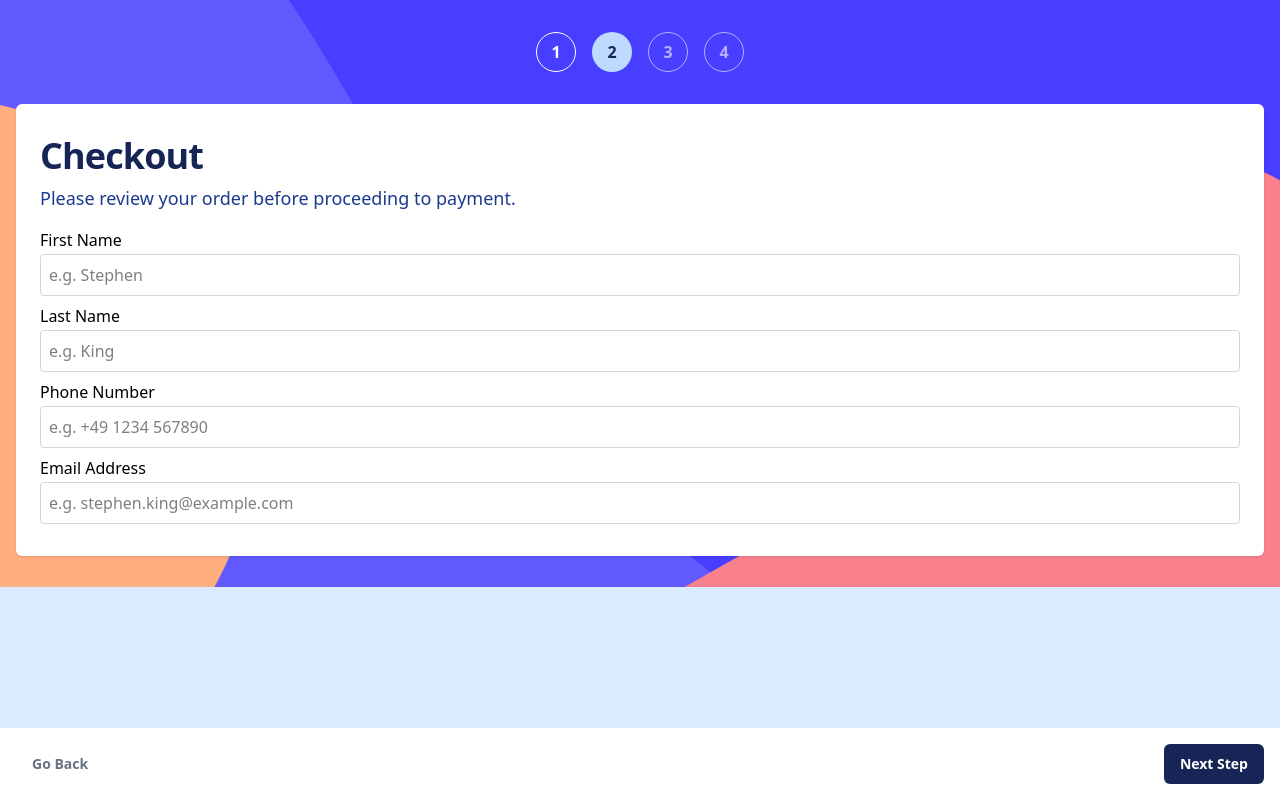
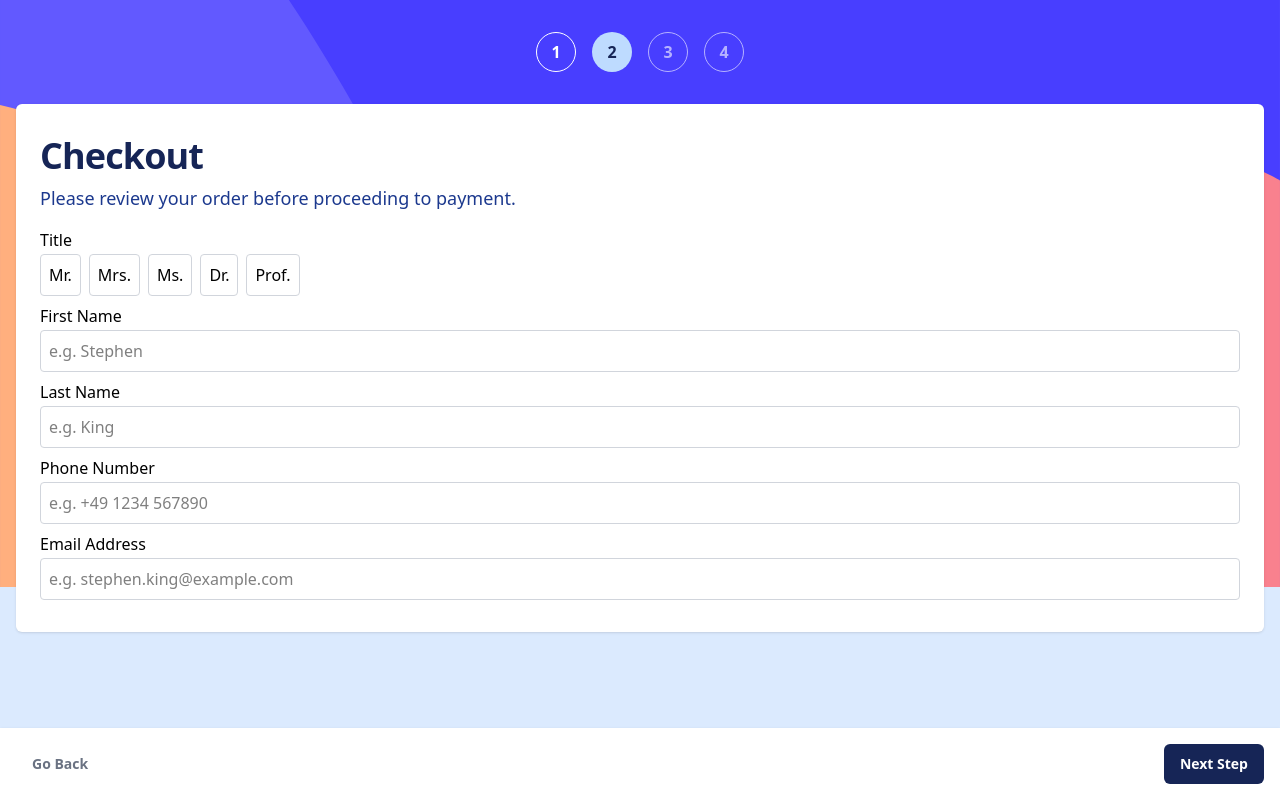
Before and after one commit to Derfan/unified-checkout-system, a Next.js app in the folder apps/web/: page /checkout in a window 1280 px wide. Built offline with nearby package versions, Linux system fonts and the light colour scheme.

Commit message:
feat(web): radio group component

```diff
--- a/apps/web/app/checkout/page.tsx
+++ b/apps/web/app/checkout/page.tsx
@@ -1,8 +1,10 @@
+import { PersonaTitles } from '@repo/schema';
+
 import { Stepper } from './_components/Stepper';
 import { StepNavigation } from './_components/StepNavigation';
 
 import { Surface, Heading, Text } from '../../components/ui';
-import { FormField, Input, PhoneInput } from '../../components/forms';
+import { FormField, RadioGroup, Input, PhoneInput } from '../../components/forms';
 
 export default function CheckoutPage() {
   return (
@@ -15,19 +17,31 @@ export default function CheckoutPage() {
 
           <Text className="mt-2">Please review your order before proceeding to payment.</Text>
 
-          <FormField id="firstName" label="First Name" className="mt-4">
+          <FormField id="title" name="title" label="Title" className="mt-4">
+            <RadioGroup
+              options={[
+                { label: 'Mr.', value: PersonaTitles.Mr },
+                { label: 'Mrs.', value: PersonaTitles.Mrs },
+                { label: 'Ms.', value: PersonaTitles.Ms },
+                { label: 'Dr.', value: PersonaTitles.Dr },
+                { label: 'Prof.', value: PersonaTitles.Prof },
+              ]}
+            />
+          </FormField>
+
+          <FormField id="firstName" name="firstName" label="First Name" className="mt-2">
             <Input placeholder="e.g. Stephen" />
           </FormField>
 
-          <FormField id="lastName" label="Last Name" className="mt-2">
+          <FormField id="lastName" name="lastName" label="Last Name" className="mt-2">
             <Input placeholder="e.g. King" />
           </FormField>
 
-          <FormField id="phoneNumber" label="Phone Number" className="mt-2">
+          <FormField id="phoneNumber" name="phoneNumber" label="Phone Number" className="mt-2">
             <PhoneInput placeholder="e.g. +49 1234 567890" />
           </FormField>
 
-          <FormField id="email" label="Email Address" className="mt-2">
+          <FormField id="email" name="email" label="Email Address" className="mt-2">
             <Input type="email" inputMode="email" placeholder="e.g. stephen.king@example.com" />
           </FormField>
         </Surface>
--- a/apps/web/components/forms/form-field/FormField.tsx
+++ b/apps/web/components/forms/form-field/FormField.tsx
@@ -3,13 +3,14 @@ import React from 'react';
 import { ErrorMessage } from './ErrorMessage';
 import { Label } from './Label';
 
-import type { InputProps } from '../Input';
+import type { InputProps } from '../input';
 import { cn } from '../../../styles/utils';
 
 export interface FormFieldProps {
   label: string;
   children: React.ReactElement<InputProps>;
   id?: string;
+  name?: string;
   errorMessage?: string;
   className?: string;
 }
@@ -23,13 +24,21 @@ export interface FormFieldProps {
  * @param className - Additional class names for styling.
  * @returns A styled form field element.
  */
-export const FormField = ({ id, errorMessage, children, label, className }: FormFieldProps) => {
+export const FormField = ({
+  id,
+  name,
+  errorMessage,
+  children,
+  label,
+  className,
+}: FormFieldProps) => {
   return (
     <div className={cn('flex flex-col gap-y-0.5', className)}>
       <Label htmlFor={id}>{label}</Label>
 
       {React.cloneElement(children, {
         id,
+        name,
         error: !!errorMessage,
       })}
 
--- a/apps/web/components/forms/index.ts
+++ b/apps/web/components/forms/index.ts
@@ -1,4 +1,5 @@
 export * from './form-field';
 export * from './input';
+export * from './radio-group';
 
 export * from './phone-input';
--- a/apps/web/components/forms/phone-input/PhoneInput.tsx
+++ b/apps/web/components/forms/phone-input/PhoneInput.tsx
@@ -5,6 +5,9 @@ import React from 'react';
 import { Input, type InputProps } from '../input';
 import { formatDynamicPhone } from './utils';
 
+/**
+ * PhoneInput component that formats phone numbers dynamically as the user types.
+ */
 export const PhoneInput = React.forwardRef<HTMLInputElement, InputProps>((props, ref) => {
   const handleChange = (event: React.ChangeEvent<HTMLInputElement>) => {
     const input = event.target.value;
--- /dev/null
+++ b/apps/web/components/forms/radio-group/RadioButton.tsx
@@ -0,0 +1,41 @@
+import React from 'react';
+import { cva, type VariantProps } from 'class-variance-authority';
+
+import { cn } from '../../../styles/utils';
+
+export interface RadioButtonProps
+  extends React.LabelHTMLAttributes<HTMLLabelElement>, VariantProps<typeof radioButtonVariants> {
+  label: string;
+  value: string;
+}
+
+/**
+ * RadioButton component that represents a single radio button.
+ */
+export const RadioButton = React.forwardRef<HTMLLabelElement, RadioButtonProps>(
+  ({ id, label, value, state, className }, ref) => {
+    return (
+      <label ref={ref} id={id} className={cn(radioButtonVariants({ state, className }))}>
+        <input type="radio" name="radio-group" className="sr-only" value={value} />
+
+        <span>{label}</span>
+      </label>
+    );
+  },
+);
+
+RadioButton.displayName = 'RadioButton';
+
+const radioButtonVariants = cva('border p-2 rounded transition-colors', {
+  variants: {
+    state: {
+      default: 'border-gray-300 hover:border-blue-500 focus:border-blue-700',
+      selected: 'border-blue-700 bg-blue-100',
+      error: 'border-red-500 hover:border-red-700 focus:border-red-700',
+      disabled: 'bg-gray-100 cursor-not-allowed',
+    },
+  },
+  defaultVariants: {
+    state: 'default',
+  },
+});
--- /dev/null
+++ b/apps/web/components/forms/radio-group/RadioGroup.tsx
@@ -0,0 +1,38 @@
+import React from 'react';
+
+import { RadioButton } from './RadioButton';
+
+export interface RadioGroupProps<T = string> {
+  options: Array<{ label: string; value: T }>;
+  name?: string;
+  value?: T;
+  error?: boolean;
+}
+
+/**
+ * RadioGroup component that renders a group of radio buttons.
+ */
+export const RadioGroup = React.forwardRef<HTMLDivElement, RadioGroupProps>(
+  ({ options, name, value, error }, ref) => {
+    return (
+      <div ref={ref} role="radiogroup" className="flex flex-wrap gap-2">
+        {options.map((option) => {
+          const id = `${name}-${option.value}`;
+          const selected = option.value === value;
+
+          return (
+            <RadioButton
+              key={option.value}
+              id={id}
+              label={option.label}
+              value={option.value}
+              state={selected ? 'selected' : error ? 'error' : 'default'}
+            />
+          );
+        })}
+      </div>
+    );
+  },
+);
+
+RadioGroup.displayName = 'RadioGroup';
--- /dev/null
+++ b/apps/web/components/forms/radio-group/index.ts
@@ -0,0 +1 @@
+export { RadioGroup, type RadioGroupProps } from './RadioGroup';
--- a/packages/schema/src/personal-details.ts
+++ b/packages/schema/src/personal-details.ts
@@ -1,7 +1,15 @@
 import { z } from 'zod';
 
+export const PersonaTitles = {
+  Mr: 'mr',
+  Mrs: 'mrs',
+  Ms: 'ms',
+  Dr: 'dr',
+  Prof: 'prof',
+} as const;
+
 export const PersonalDetailsSchema = z.object({
-  title: z.enum(['Mr', 'Mrs', 'Ms', 'Dr', 'Prof']).optional(),
+  title: z.enum(Object.values(PersonaTitles)).optional(),
   firstName: z.string().min(1, 'First name is required'),
   lastName: z.string().min(1, 'Last name is required'),
   dateOfBirth: z.date(),
```
